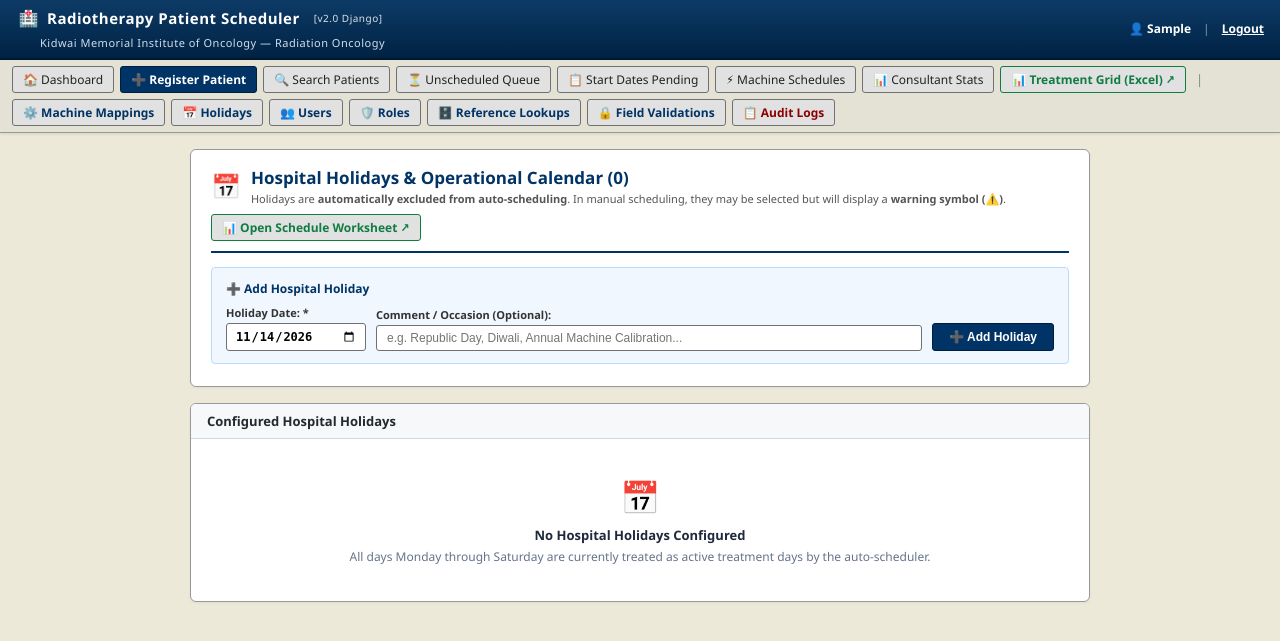
After one commit to charun3v/pt_scheduler, a Django app: page /scheduler/holidays/ in a window 1280 px wide. The commit adds this page. Shown: the top 641 px of the page. Run offline with Django 5.2, Linux system fonts and the light colour scheme; the visitor is signed in with stand-in values (Sample User, id 1); data that the repository does not hold is empty.

Commit message:
Add Worksheet default dates (Upcoming Monday + 6 months) and Hospital Holidays management with auto-scheduling exclusion and manual warning symbols

```diff
--- a/apps/scheduler/urls.py
+++ b/apps/scheduler/urls.py
@@ -9,6 +9,7 @@ urlpatterns = [
     path('unscheduled/', views.unscheduled_patients_view, name='unscheduled_patients'),
     path('mappings/', views.machine_mappings_view, name='machine_mappings'),
     path('mappings/<int:mapping_id>/edit/', views.edit_machine_mapping_view, name='edit_machine_mapping'),
+    path('holidays/', views.holiday_manager_view, name='holiday_manager'),
     path('manual-grid/', report_views.manual_schedule_grid_view, name='scheduler_manual_grid'),
 
     # API endpoints
--- a/apps/scheduler/views.py
+++ b/apps/scheduler/views.py
@@ -10,8 +10,9 @@ from decimal import Decimal
 
 from .models import (
     Machine, Shift, Technique, SpecialTechnique, SimulatedFor,
-    TreatmentSite, TreatmentIntent, MachineMapping, TreatmentSchedule
+    TreatmentSite, TreatmentIntent, MachineMapping, TreatmentSchedule, Holiday
 )
+import json
 from apps.patients.models import Patient, DEFAULT_SITES
 from apps.core.models import AuditLog
 from apps.core.permissions import is_admin_or_subadmin, can_manage_mappings, can_remove_from_schedule
@@ -287,6 +288,8 @@ def schedule_patient_view(request, patient_id):
 
     jr_user_names = [u.get_full_name() or u.username for u in jr_users]
 
+    holiday_map = {h.date.isoformat(): (h.comment or 'Hospital Holiday') for h in Holiday.objects.all()}
+
     context = {
         'patient': patient,
         'schedule': existing_schedule,
@@ -305,6 +308,8 @@ def schedule_patient_view(request, patient_id):
         'jr_user_names': jr_user_names,
         'default_jr_val': default_jr_val,
         'is_new_course': is_new_course,
+        'holiday_map': holiday_map,
+        'holiday_map_json': json.dumps(holiday_map),
         'today': date.today().isoformat(),
     }
     return render(request, 'scheduler/schedule_patient.html', context)
@@ -407,11 +412,12 @@ def get_nearest_free_slot_api(request):
 
     available_slots = []
     curr_date = search_date
+    holiday_dates = set(Holiday.objects.values_list('date', flat=True))
 
     # Search up to 60 days ahead
     for _ in range(60):
-        # Skip Sundays (weekday 6)
-        if curr_date.weekday() != 6:
+        # Skip Sundays (weekday 6) and scheduled Holidays
+        if curr_date.weekday() != 6 and curr_date not in holiday_dates:
             machine_total_booked = TreatmentSchedule.objects.filter(machine=machine, date_of_start=curr_date).count()
 
             if shift:
@@ -476,6 +482,7 @@ def get_mapped_machines_slots_api(request):
     tech_obj = Technique.objects.filter(id=tech_id, is_active=True).first() if tech_id else None
     spec_tech_obj = SpecialTechnique.objects.filter(id=spec_tech_id, is_active=True).first() if spec_tech_id else None
 
+    holiday_dates = set(Holiday.objects.values_list('date', flat=True))
     machines = Machine.objects.filter(is_active=True).order_by('display_order', 'name')
     results = []
 
@@ -498,13 +505,13 @@ def get_mapped_machines_slots_api(request):
         if not active_shifts:
             continue
 
-        # Find earliest available free slot (skipping Sundays)
+        # Find earliest available free slot (skipping Sundays and scheduled Holidays)
         # Capacity rule: Exactly 1 patient per shift accommodated per day
         curr_date = start_search
         found_slot = None
 
         for _ in range(60):
-            if curr_date.weekday() != 6:  # Skip Sunday
+            if curr_date.weekday() != 6 and curr_date not in holiday_dates:  # Skip Sunday and Holidays
                 # Auto-designate the first open shift on this date with 0 bookings (< 1 patient/shift limit)
                 free_shift = None
                 for sh in active_shifts:
@@ -716,3 +723,80 @@ def tag_treatment_course_view(request, schedule_id):
             messages.success(request, f"Course #{schedule.id} is now an independent course.")
 
     return redirect('patient_detail', patient_id=patient.id)
+
+
+@login_required
+def holiday_manager_view(request):
+    """
+    Holiday Management View:
+    Accessible by Admin & SubAdmin.
+    Allows adding dates with an optional comment, and deleting holidays.
+    Holidays are excluded from auto-scheduling machine slots,
+    and display a warning symbol during manual scheduling.
+    """
+    if not is_admin_or_subadmin(request.user):
+        messages.error(request, "Access restricted. Hospital holidays can only be managed by Administrators and SubAdministrators.")
+        return redirect('dashboard')
+
+    if request.method == 'POST':
+        action = request.POST.get('action')
+        if action == 'add':
+            date_raw = (request.POST.get('date') or request.POST.get('holiday_date') or '').strip()
+            comment = request.POST.get('comment', '').strip()
+
+            if not date_raw:
+                messages.error(request, "Holiday date is required.")
+                return redirect('holiday_manager')
+
+            try:
+                hol_date = datetime.strptime(date_raw, "%Y-%m-%d").date()
+            except ValueError:
+                messages.error(request, "Invalid date format.")
+                return redirect('holiday_manager')
+
+            if Holiday.objects.filter(date=hol_date).exists():
+                messages.warning(request, f"Holiday on {hol_date.strftime('%d-%b-%Y')} is already registered.")
+                return redirect('holiday_manager')
+
+            Holiday.objects.create(
+                date=hol_date,
+                comment=comment,
+                created_by=request.user
+            )
+
+            AuditLog.objects.create(
+                user=request.user,
+                action="HOLIDAY_ADDED",
+                details=f"Added hospital holiday on {hol_date.strftime('%d-%b-%Y')}: {comment or 'No description'}",
+                ip_address=request.META.get('REMOTE_ADDR')
+            )
+
+            messages.success(request, f"Holiday on {hol_date.strftime('%d-%b-%Y')} ({comment or 'No description'}) added successfully.")
+            return redirect('holiday_manager')
+
+        elif action == 'delete':
+            holiday_id = request.POST.get('holiday_id')
+            hol = get_object_or_404(Holiday, id=holiday_id)
+            h_date_str = hol.date.strftime('%d-%b-%Y')
+            h_comment = hol.comment or ''
+            hol.delete()
+
+            AuditLog.objects.create(
+                user=request.user,
+                action="HOLIDAY_REMOVED",
+                details=f"Removed hospital holiday for {h_date_str} ({h_comment})",
+                ip_address=request.META.get('REMOTE_ADDR')
+            )
+
+            messages.success(request, f"Holiday for {h_date_str} removed.")
+            return redirect('holiday_manager')
+
+    holidays = Holiday.objects.all().order_by('date')
+    today = date.today()
+
+    context = {
+        'holidays': holidays,
+        'today': today.isoformat(),
+        'total_holidays': holidays.count(),
+    }
+    return render(request, 'scheduler/holidays.html', context)
--- a/templates/base.html
+++ b/templates/base.html
@@ -79,6 +79,7 @@
         {% if IS_ADMIN_OR_SUBADMIN %}
         <span style="color: #888; margin: 0 4px;">|</span>
         <a href="{% url 'machine_mappings' %}" class="action-ribbon-btn" style="color: #003366; font-weight: bold;" title="Configure Machine-Shift-Technique Mappings & Quotas">⚙️ Machine Mappings</a>
+        <a href="{% url 'holiday_manager' %}" class="action-ribbon-btn" style="color: #003366; font-weight: bold;" title="Configure Hospital Holidays (Excludes from Auto-Scheduling)">📅 Holidays</a>
         {% endif %}
 
         {% if CAN_MANAGE_USERS %}
--- /dev/null
+++ b/templates/scheduler/holidays.html
@@ -0,0 +1,133 @@
+{% extends "base.html" %}
+
+{% block title %}Hospital Holidays - {{ APP_TITLE }}{% endblock %}
+
+{% block content %}
+<div style="max-width: 900px; margin: 0 auto;">
+
+    <!-- Header Card -->
+    <div style="background: #ffffff; border: 1px solid var(--ms-border); border-radius: 6px; padding: 16px 20px; margin-bottom: 16px; box-shadow: 0 1px 3px rgba(0,0,0,0.05);">
+        <div style="display: flex; justify-content: space-between; align-items: center; border-bottom: 2px solid #003366; padding-bottom: 10px; margin-bottom: 14px; flex-wrap: wrap; gap: 8px;">
+            <div style="display: flex; align-items: center; gap: 10px;">
+                <span style="font-size: 24px;">📅</span>
+                <div>
+                    <h2 style="margin: 0; font-size: 17px; color: #003366; font-weight: 700;">
+                        Hospital Holidays & Operational Calendar ({{ total_holidays }})
+                    </h2>
+                    <div style="font-size: 11px; color: #555; margin-top: 2px;">
+                        Holidays are <strong>automatically excluded from auto-scheduling</strong>. In manual scheduling, they may be selected but will display a <strong>warning symbol (⚠️)</strong>.
+                    </div>
+                </div>
+            </div>
+            <a href="{% url 'manual_schedule_grid' %}" target="_blank" class="action-ribbon-btn" style="color: #107c41; border-color: #107c41; font-weight: bold; font-size: 12px;">
+                📊 Open Schedule Worksheet ↗
+            </a>
+        </div>
+
+        <!-- Add Holiday Form (Single Line Form: Date + Comment + Add) -->
+        <form method="POST" action="{% url 'holiday_manager' %}" style="background: #f0f7ff; border: 1px solid #b8daff; border-radius: 4px; padding: 12px 14px; margin-bottom: 6px;">
+            {% csrf_token %}
+            <input type="hidden" name="action" value="add">
+
+            <div style="font-size: 12px; font-weight: 700; color: #003366; margin-bottom: 8px;">
+                ➕ Add Hospital Holiday
+            </div>
+
+            <div style="display: flex; gap: 10px; align-items: flex-end; flex-wrap: wrap;">
+                <div>
+                    <label style="display: block; font-size: 11px; font-weight: 600; margin-bottom: 3px; color: #333;">
+                        Holiday Date: *
+                    </label>
+                    <input type="date" name="date" required value="{{ today }}" min="2020-01-01" max="2035-12-31"
+                           style="padding: 5px 8px; font-size: 12px; border: 1px solid #707070; border-radius: 3px; background: #fff; width: 140px; font-weight: 600;">
+                </div>
+
+                <div style="flex: 1; min-width: 220px;">
+                    <label style="display: block; font-size: 11px; font-weight: 600; margin-bottom: 3px; color: #333;">
+                        Comment / Occasion (Optional):
+                    </label>
+                    <input type="text" name="comment" placeholder="e.g. Republic Day, Diwali, Annual Machine Calibration..."
+                           style="width: 100%; box-sizing: border-box; padding: 5px 10px; font-size: 12px; border: 1px solid #707070; border-radius: 3px; background: #fff;">
+                </div>
+
+                <div>
+                    <button type="submit" class="action-ribbon-btn btn-highlight" style="padding: 6px 16px; font-size: 12px; font-weight: 600; cursor: pointer;">
+                        ➕ Add Holiday
+                    </button>
+                </div>
+            </div>
+        </form>
+    </div>
+
+    <!-- Holidays List Table -->
+    <div style="background: #ffffff; border: 1px solid var(--ms-border); border-radius: 6px; box-shadow: 0 1px 3px rgba(0,0,0,0.05); overflow: hidden;">
+        <div style="background: #f6f8fa; padding: 8px 16px; border-bottom: 1px solid #d0d7de; font-weight: 600; font-size: 13px; color: #24292f;">
+            Configured Hospital Holidays
+        </div>
+
+        {% if holidays %}
+        <div style="overflow-x: auto;">
+            <table style="width: 100%; border-collapse: collapse; font-size: 12px;">
+                <thead>
+                    <tr style="background: #003366; color: #ffffff; text-align: left;">
+                        <th style="padding: 8px 10px; width: 40px; text-align: center;">#</th>
+                        <th style="padding: 8px 10px; width: 130px;">Holiday Date</th>
+                        <th style="padding: 8px 10px; width: 100px;">Day of Week</th>
+                        <th style="padding: 8px 10px;">Comment / Occasion</th>
+                        <th style="padding: 8px 10px; width: 130px;">Added By</th>
+                        <th style="padding: 8px 10px; width: 70px; text-align: center;">Action</th>
+                    </tr>
+                </thead>
+                <tbody>
+                    {% for h in holidays %}
+                    <tr style="border-bottom: 1px solid #e1e4e8; {% cycle 'background:#ffffff;' 'background:#fbfbfb;' %}"
+                        onmouseover="this.style.background='#f0f7ff';"
+                        onmouseout="this.style.background='{% cycle '#ffffff' '#fbfbfb' %}';">
+                        <td style="padding: 7px 10px; text-align: center; color: #888;">
+                            {{ forloop.counter }}
+                        </td>
+                        <td style="padding: 7px 10px; font-weight: 700; color: #b91c1c;">
+                            📅 {{ h.date|date:"d-M-Y" }}
+                        </td>
+                        <td style="padding: 7px 10px; font-weight: 500; color: #334155;">
+                            {{ h.date|date:"l" }}
+                        </td>
+                        <td style="padding: 7px 10px; color: #1e293b;">
+                            {% if h.comment %}
+                                <strong>{{ h.comment }}</strong>
+                            {% else %}
+                                <span style="color: #94a3b8; font-style: italic;">No comment entered</span>
+                            {% endif %}
+                        </td>
+                        <td style="padding: 7px 10px; color: #64748b; font-size: 11px;">
+                            {{ h.created_by.username|default:"System" }}
+                        </td>
+                        <td style="padding: 7px 10px; text-align: center;">
+                            <form method="POST" action="{% url 'holiday_manager' %}" style="display: inline; margin: 0;"
+                                  onsubmit="return confirm('Remove holiday for {{ h.date|date:'d-M-Y' }}?');">
+                                {% csrf_token %}
+                                <input type="hidden" name="action" value="delete">
+                                <input type="hidden" name="holiday_id" value="{{ h.id }}">
+                                <button type="submit" class="btn-delete" style="padding: 2px 7px; font-size: 11px; cursor: pointer;" title="Remove this holiday">
+                                    🗑️
+                                </button>
+                            </form>
+                        </td>
+                    </tr>
+                    {% endfor %}
+                </tbody>
+            </table>
+        </div>
+        {% else %}
+        <div style="text-align: center; padding: 36px 16px; color: #64748b;">
+            <div style="font-size: 32px; margin-bottom: 8px;">📅</div>
+            <strong style="font-size: 13px; color: #1e293b;">No Hospital Holidays Configured</strong>
+            <p style="font-size: 12px; margin: 4px 0 0 0;">
+                All days Monday through Saturday are currently treated as active treatment days by the auto-scheduler.
+            </p>
+        </div>
+        {% endif %}
+    </div>
+
+</div>
+{% endblock %}
```
Also changed, not shown: apps/reports/views.py (+63 -7 lines), apps/scheduler/models.py (+40 -7 lines), templates/reports/manual_schedule_grid.html (+47 -7 lines), templates/scheduler/schedule_patient.html (+23 -0 lines), test_scheduler_workflows.py (+151 -3 lines), apps/scheduler/migrations/0005_holiday.py (added).
